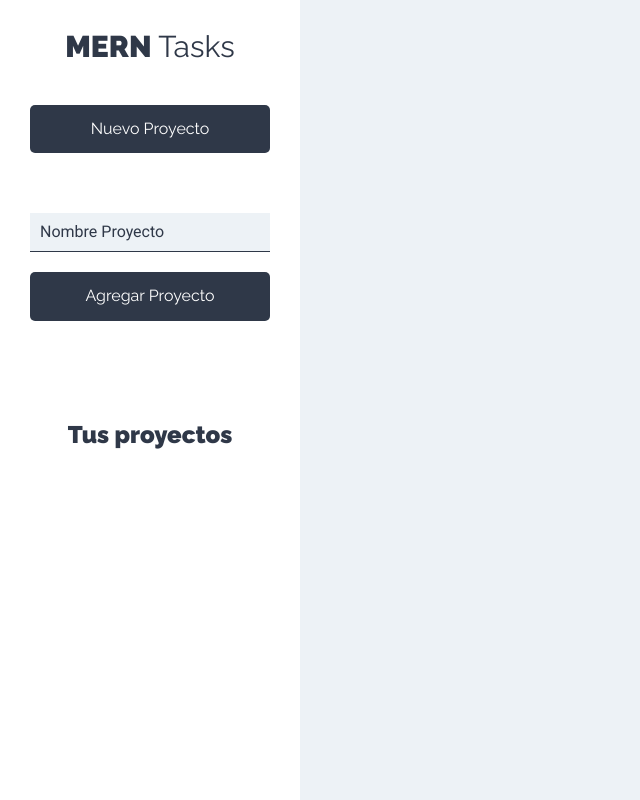
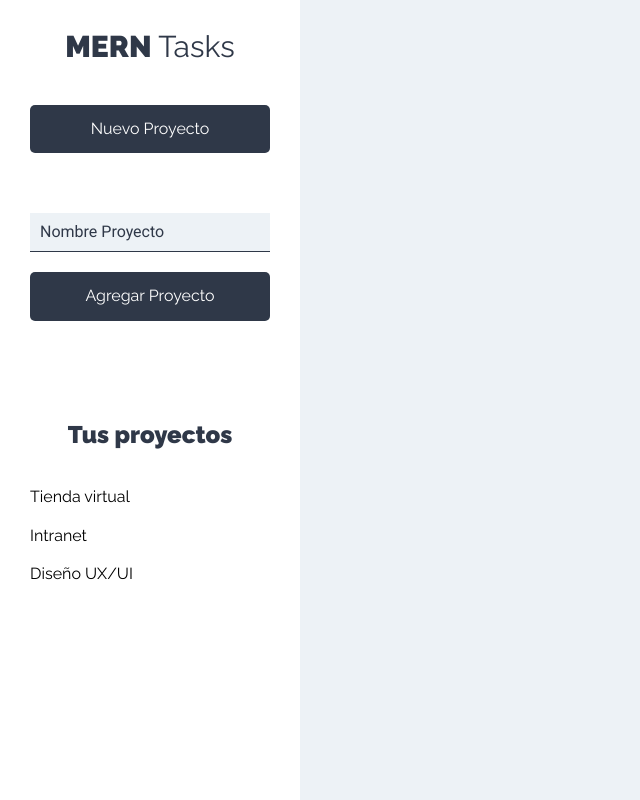
Before and after one commit to gabyballester/front-projects-tasks-react-hooks-context, a React (Create React App) app: page /projects in a window 1280 px wide. Shown: the whole page, without its empty margins (0-640 px from the left). Built offline with nearby package versions, Linux system fonts and the light colour scheme.

Commit message:
EditingSidebarComponent: Imported and injected ProjectsList.jsx and showing up the array of projects

```diff
--- a/src/components/layout/Sidebar.jsx
+++ b/src/components/layout/Sidebar.jsx
@@ -1,5 +1,6 @@
 import React from "react"; //Imr
-import NewProject from "../projects/NewProject";
+import NewProject from '../projects/NewProject';
+import ProjectsList from '../projects/ProjectsList';
 
 const Sidebar = () => {
   //sfc
@@ -11,6 +12,7 @@ const Sidebar = () => {
       <NewProject />
       <div className="proyectos">
         <h2>Tus proyectos</h2>
+        <ProjectsList/>
       </div>
     </aside>
   );
--- a/src/components/projects/Project.jsx
+++ b/src/components/projects/Project.jsx
@@ -1,10 +1,10 @@
 import React from "react";
 
-const Project = (project) => {
+const Project = ({project}) => {
   return (
     <li>
       <button type="button" className="btn btn-blank">
-        {project.nombre}
+        {project.name}
       </button>
     </li>
   );
```
